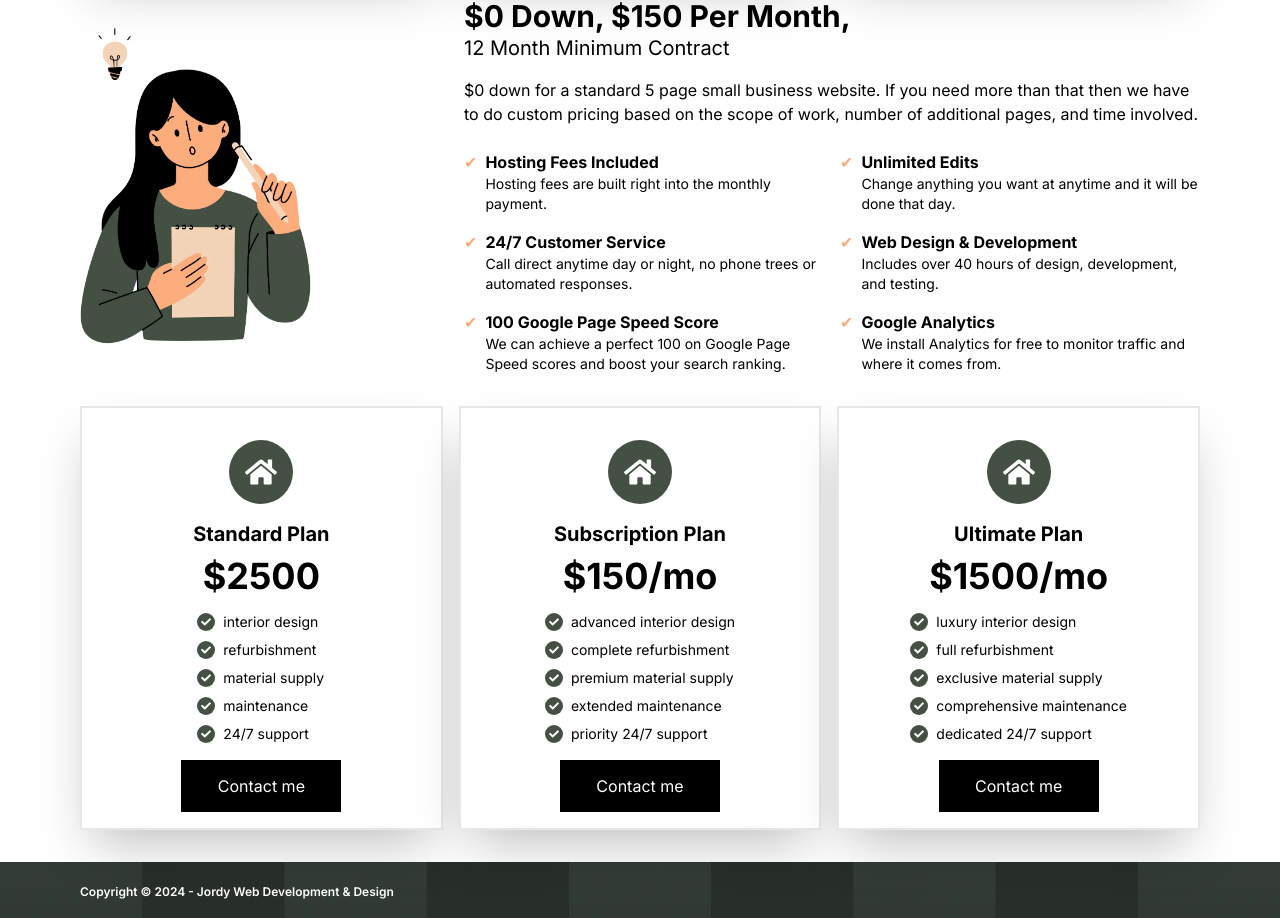
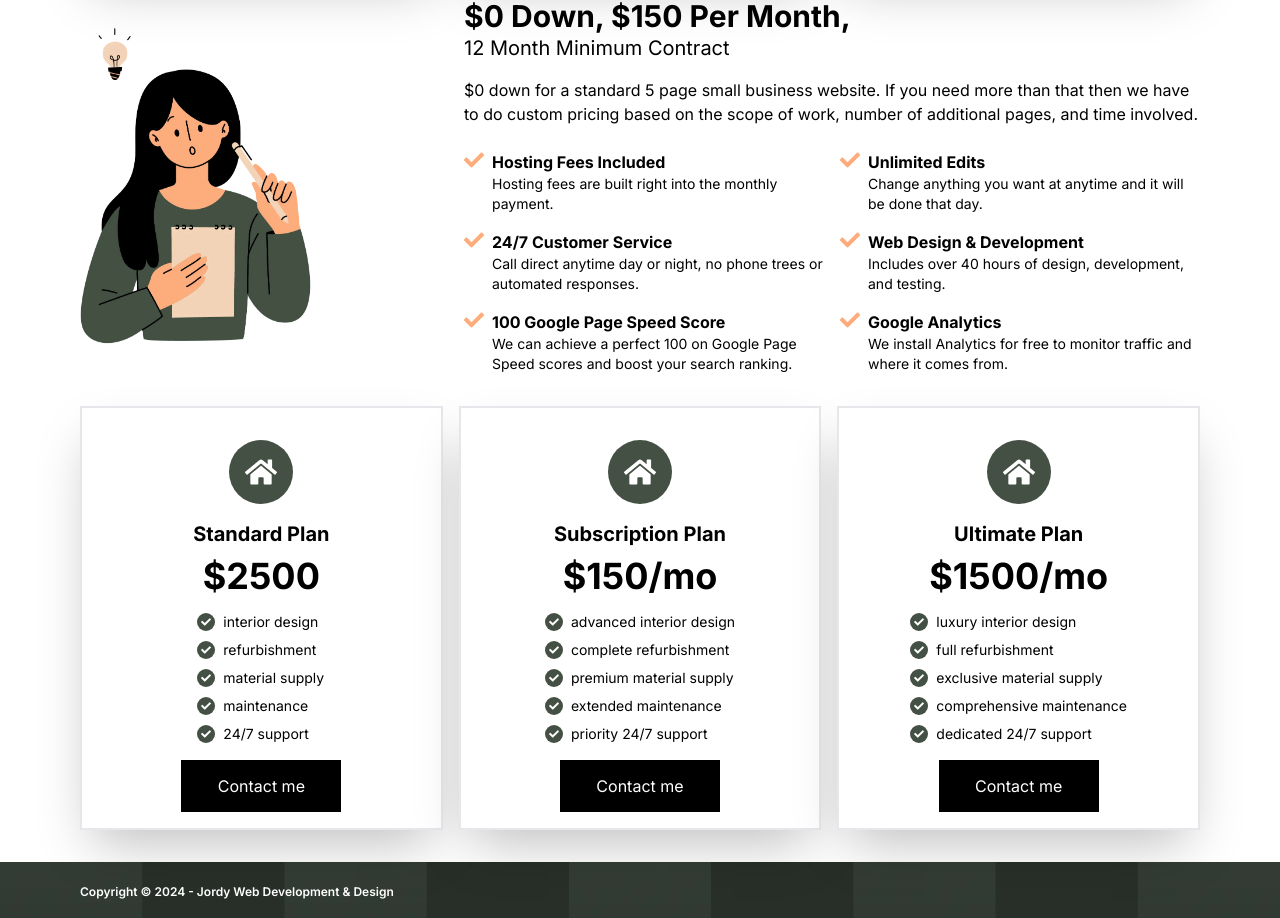
Before and after one commit to jordanwhiguera/web-dev, a Next.js app: page / in a window 1280 px wide. Shown: the part 1394-2312 px from the top of the page. Built offline with nearby package versions, Linux system fonts and the light colour scheme.

Commit message:
added check mark to feature

```diff
--- a/app/components/Home/Feature.tsx
+++ b/app/components/Home/Feature.tsx
@@ -1,5 +1,6 @@
 "use client";
 import React from "react";
+import { FaCheck } from "react-icons/fa";
 import Container from "../Container";
 
 const Feature: React.FC<{ title: string; description: string }> = ({
@@ -7,8 +8,11 @@ const Feature: React.FC<{ title: string; description: string }> = ({
   description,
 }) => {
   return (
-    <div className="flex ">
-      <span className="text-[#feac7c] mr-2">✔</span>
+    <div className="flex">
+      <div>
+        <FaCheck className="text-[#feac7c] mr-2" size={20} />
+      </div>
+
       <div>
         <h4 className="font-bold text-black">{title}</h4>
         <p className="text-sm text-black">{description}</p>
```
